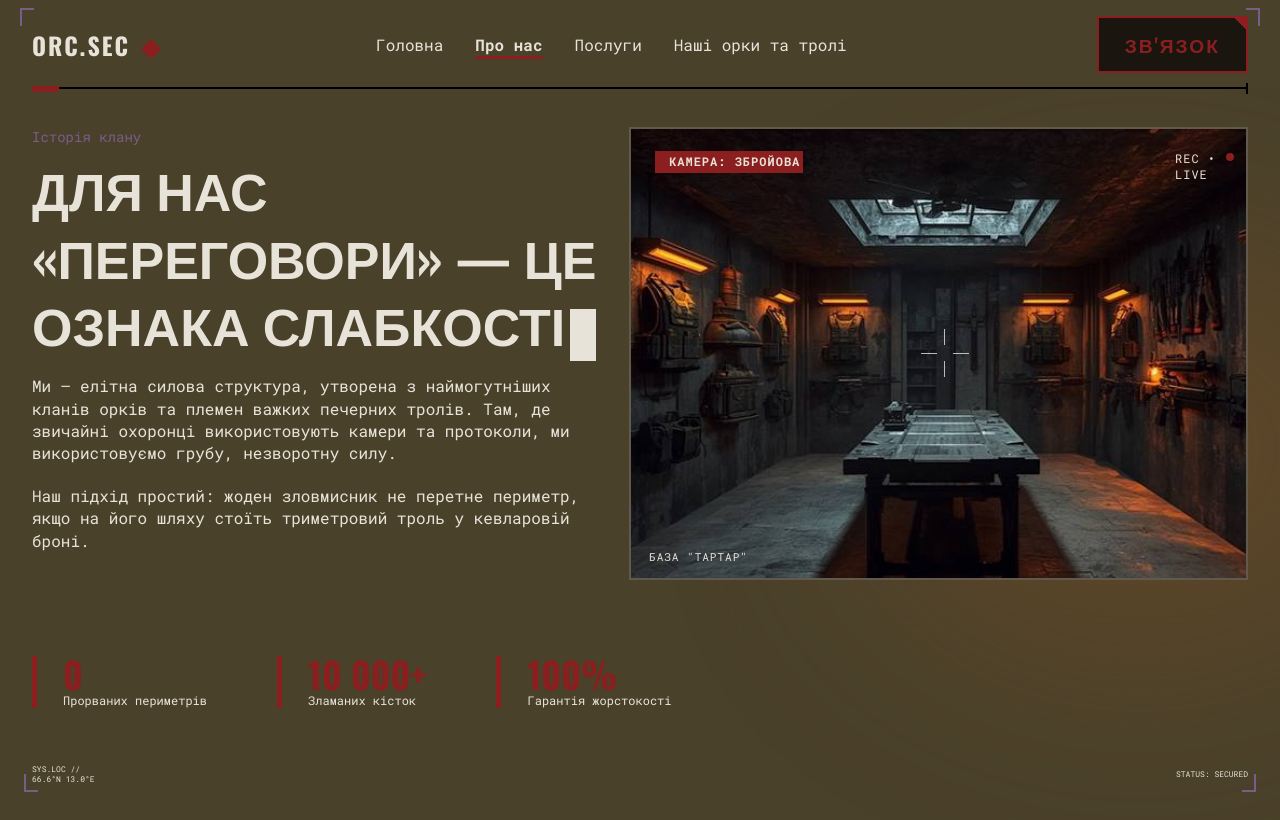
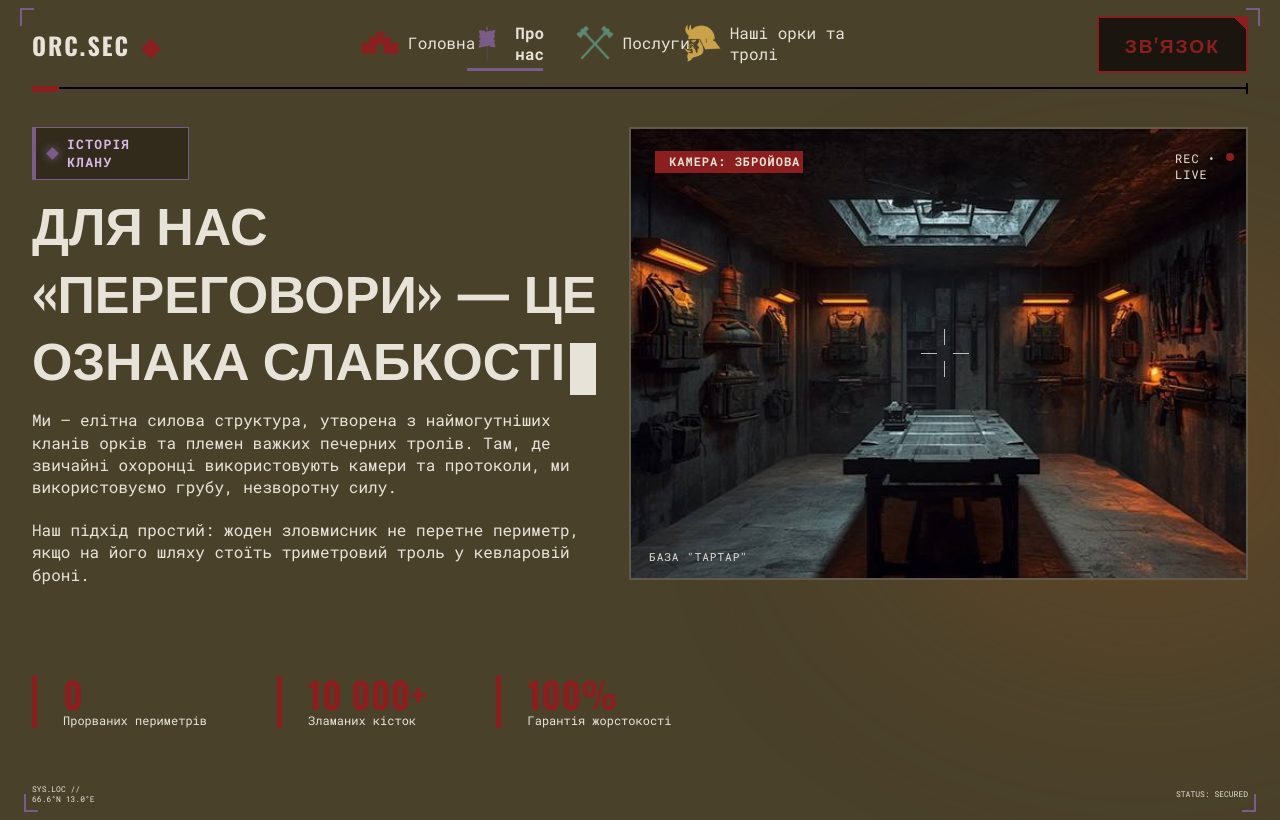
Before and after one commit to IceSun39/vibecoding_team, a plain HTML site: page about_us.html in a window 1280 px wide. Drawn offline with nearby package versions, Linux system fonts and the light colour scheme.

Commit message:
A logo has been added to the menu items, fulfilling the client's requirement.

```diff
--- a/about_us.html
+++ b/about_us.html
@@ -19,7 +19,7 @@
     <link rel="stylesheet" href="css/shared/footer.css">
 </head>
 
-<body class="page-about">
+<body class="page-about" data-section="about">
     <header>
         <p class="logo">ORC.SEC</p>
 
@@ -28,10 +28,26 @@
             <label for="burger-toggle"><span></span></label>
 
             <ul>
-                <li><a href="index.html">Головна</a></li>
-                <li class="active"><a href="about_us.html">Про нас</a></li>
-                <li><a href="services.html">Послуги</a></li>
-                <li><a href="ourTrollsAndOrks.html">Наші орки та тролі</a></li>
+                <li class="section-home">
+                    <a href="index.html">
+                        Головна
+                    </a>
+                </li>
+                <li class="section-about active">
+                    <a href="about_us.html">
+                        Про нас
+                    </a>
+                </li>
+                <li class="section-services">
+                    <a href="services.html">
+                        Послуги
+                    </a>
+                </li>
+                <li class="section-personnel">
+                    <a href="ourTrollsAndOrks.html">
+                        Наші орки та тролі
+                    </a>
+                </li>
                 <li class="nav-bottom">
                     <button type="button" class="contacts-button">ЗВ'ЯЗОК</button>
                 </li>
--- a/css/about_us/main-about.css
+++ b/css/about_us/main-about.css
@@ -27,13 +27,6 @@
 main {
     padding: 0 32px 24px 32px;
     position: relative;
-}
-
-main .text-over-title {
-    color: var(--purple);
-    font-size: 14px;
-    padding-top: 38px;
-    margin: 0;
 }
 
 main h1 {
@@ -174,6 +167,7 @@ main h1 {
 
     main .text-over-title {
         grid-area: label;
+        justify-self: start;
     }
 
     main h1 {
--- a/css/base.css
+++ b/css/base.css
@@ -5,9 +5,34 @@
   --purple: #7a5c89;
   --white: #e8e3d9;
   --green: #5c8974;
+  --amber: #c9a24a;
 
   --font-headers: "Oswald", sans-serif;
   --font-main: "Roboto Mono", monospace;
+}
+
+body[data-section="home"],
+nav li.section-home {
+  --section-color: var(--red);
+  --section-label-color: #ff9999;
+}
+
+body[data-section="about"],
+nav li.section-about {
+  --section-color: var(--purple);
+  --section-label-color: #d9b8e8;
+}
+
+body[data-section="services"],
+nav li.section-services {
+  --section-color: var(--green);
+  --section-label-color: #9ce0bd;
+}
+
+body[data-section="personnel"],
+nav li.section-personnel {
+  --section-color: var(--amber);
+  --section-label-color: #f3d37e;
 }
 
 body {
@@ -34,3 +59,32 @@ h2,
 p {
   font-family: var(--font-main);
 }
+
+.text-over-title {
+  display: inline-flex;
+  align-items: center;
+  gap: 10px;
+  padding: 8px 12px;
+  border: 1px solid var(--section-color, var(--red));
+  border-left-width: 4px;
+  background-color: var(--card-bg);
+  color: var(--section-label-color, var(--white));
+  font-size: 13px;
+  font-weight: 700;
+  letter-spacing: 1.3px;
+  line-height: 1.35;
+  text-transform: uppercase;
+}
+
+.text-over-title::before {
+  content: "";
+  flex: 0 0 9px;
+  height: 9px;
+  background-color: var(--section-color, var(--red));
+  box-shadow: 0 0 8px var(--section-color, var(--red));
+  transform: rotate(45deg);
+}
+
+body[data-section]:not([data-section="home"]) main .text-over-title {
+  margin: 38px 0 0;
+}
--- a/css/home/home.css
+++ b/css/home/home.css
@@ -35,12 +35,6 @@ main {
 }
 
 .hero__subtitle {
-    display: block;
-    font-family: var(--font-main);
-    font-weight: 700;
-    font-size: 14px;
-    line-height: 18px;
-    color: var(--purple);
     margin-bottom: 8px;
 }
 
--- a/css/ourTrollsAndOrks/main.css
+++ b/css/ourTrollsAndOrks/main.css
@@ -26,15 +26,6 @@ body .page-services::before {
 main {
   padding: 0 32px 0 32px;
   position: relative;
-}
-
-/* Зелений текст над заголовком */
-main .text-over-title {
-  color: var(--green);
-  font-size: 14px;
-  font-weight: bold;
-  padding-top: 38px;
-  margin: 0;
 }
 
 main h1 {
--- a/css/services/main.css
+++ b/css/services/main.css
@@ -18,15 +18,6 @@ body .page-services::before {
 main {
   padding: 0 32px 0 32px;
   position: relative;
-}
-
-/* Зелений текст над заголовком */
-main .text-over-title {
-  color: var(--green);
-  font-size: 14px;
-  font-weight: bold;
-  padding-top: 38px;
-  margin: 0;
 }
 
 main h1 {
--- a/css/shared/header.css
+++ b/css/shared/header.css
@@ -147,6 +147,46 @@ nav ul li {
   position: relative;
 }
 
+nav ul li > a {
+  display: inline-flex;
+  align-items: center;
+  gap: 8px;
+}
+
+nav ul li[class^="section-"] > a::before {
+  content: "";
+  display: block;
+  flex: 0 0 40px;
+  height: 40px;
+  background-color: var(--section-color);
+  -webkit-mask-position: center;
+  -webkit-mask-repeat: no-repeat;
+  -webkit-mask-size: contain;
+  mask-position: center;
+  mask-repeat: no-repeat;
+  mask-size: contain;
+}
+
+.section-home > a::before {
+  -webkit-mask-image: url("images/nav-fortress.png");
+  mask-image: url("images/nav-fortress.png");
+}
+
+.section-about > a::before {
+  -webkit-mask-image: url("images/nav-flag.png");
+  mask-image: url("images/nav-flag.png");
+}
+
+.section-services > a::before {
+  -webkit-mask-image: url("images/nav-axes.png");
+  mask-image: url("images/nav-axes.png");
+}
+
+.section-personnel > a::before {
+  -webkit-mask-image: url("images/nav-helmet.png");
+  mask-image: url("images/nav-helmet.png");
+}
+
 nav ul li:first-child {
   margin-top: auto;
 }
@@ -162,7 +202,12 @@ nav ul li.active::after {
   bottom: -4px;
   width: 100%;
   height: 3px;
-  background-color: var(--red);
+  background-color: var(--section-color, var(--red));
+}
+
+nav ul li > a:focus-visible {
+  outline: 2px solid var(--section-color, var(--white));
+  outline-offset: 4px;
 }
 
 #burger-toggle {
@@ -338,6 +383,36 @@ nav ul li.active::after {
   }
 }
 
+@media (min-width: 785px) and (max-width: 1024px) {
+  header {
+    padding-right: 16px;
+    padding-left: 16px;
+  }
+
+  header p.logo {
+    font-size: 20px;
+  }
+
+  nav ul {
+    gap: 12px;
+  }
+
+  nav ul li > a {
+    gap: 5px;
+    font-size: 12px;
+  }
+
+  nav ul li[class^="section-"] > a::before {
+    flex-basis: 30px;
+    height: 30px;
+  }
+
+  .contacts-button {
+    padding: 10px 14px;
+    font-size: 0.9rem;
+  }
+}
+
 @media (min-width: 1440px) {
   header {
     margin: 0 40px;
```
Also changed, not shown: index.html (+22 -6 lines), ourTrollsAndOrks.html (+21 -5 lines), services.html (+21 -5 lines), css/shared/images/nav-axes.png (added), css/shared/images/nav-flag.png (added), css/shared/images/nav-fortress.png (added), css/shared/images/nav-helmet.png (added).
